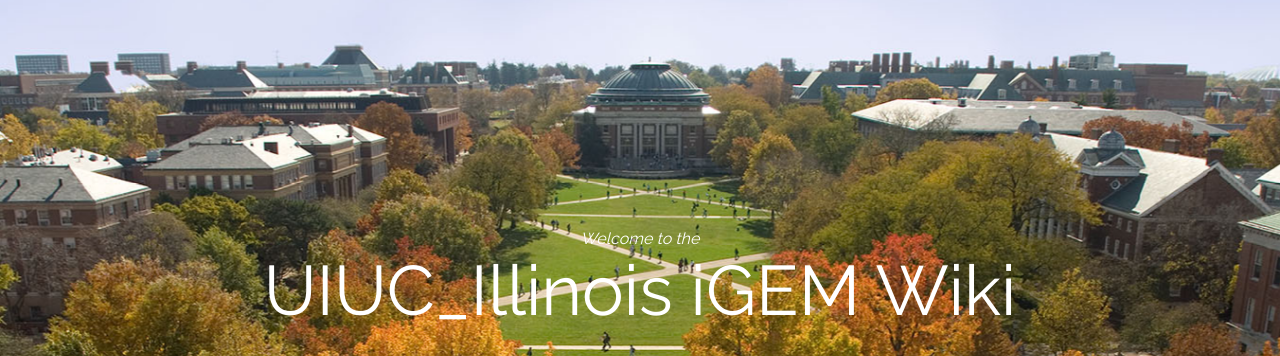
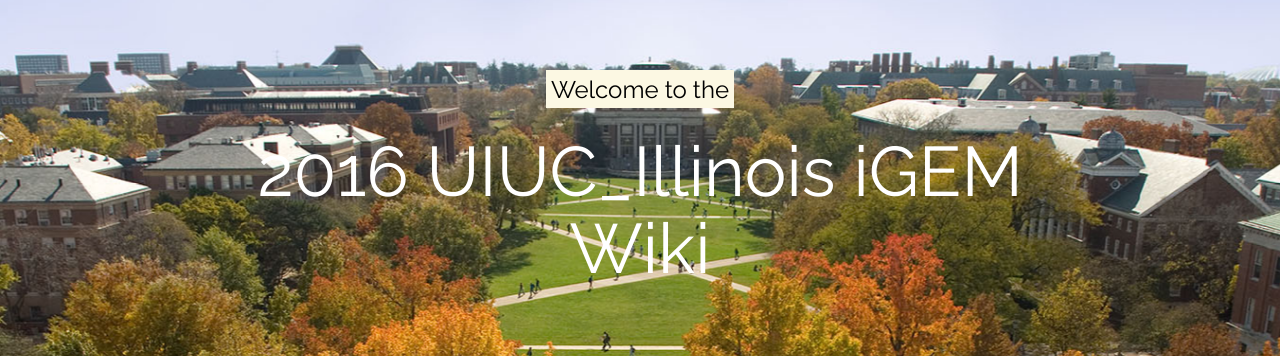
Before and after one commit to jtlew2/iGEMWebsite, a plain HTML site: page home.html in a window 1280 px wide. Shown: the part 138-494 px from the top of the page. Drawn offline with Linux system fonts and the light colour scheme; files whose address does not match are found by name.

Commit message:
small change

```diff
--- a/home.html
+++ b/home.html
@@ -80,8 +80,9 @@
 		   		<div class="container">
 		   			<div class="col-md-10 col-md-offset-1 text-center js-fullheight slider-text">
 		   				<div class="slider-text-inner">
-		   					<font color="white"><i>Welcome to the</i></font>
-		   					<b><h2>UIUC_Illinois iGEM Wiki</h2></b>
+		   					<h3><mark>Welcome to the</mark></h3>
+		   					<b><h2>2016 UIUC_Illinois iGEM Wiki</h2></b>
+		   					<br><br><br><br><br><br><br>
 		   					<p><a href="#" class="btn btn-primary with-arrow">See Our Work  <i class="icon-arrow-down"></i></a></p>
 		   				</div>
 		   			</div>
```
